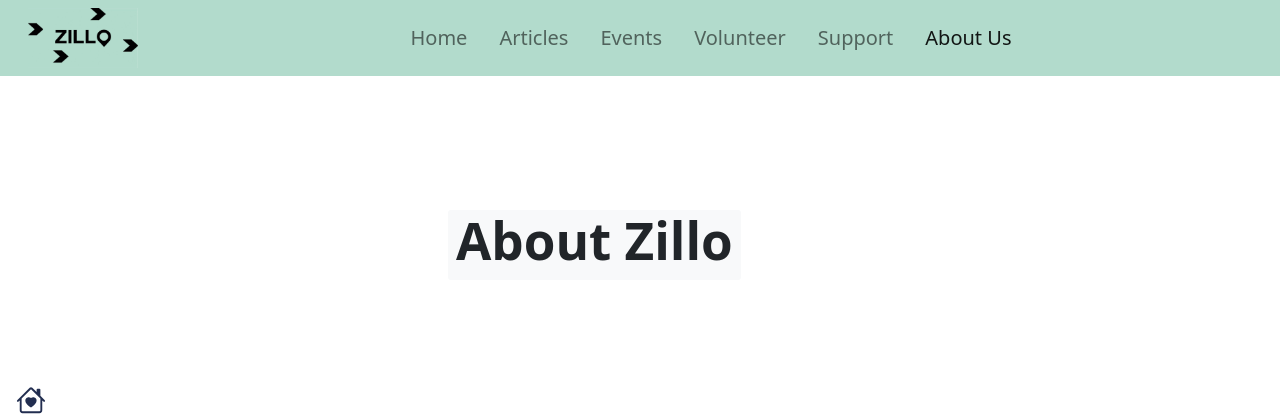
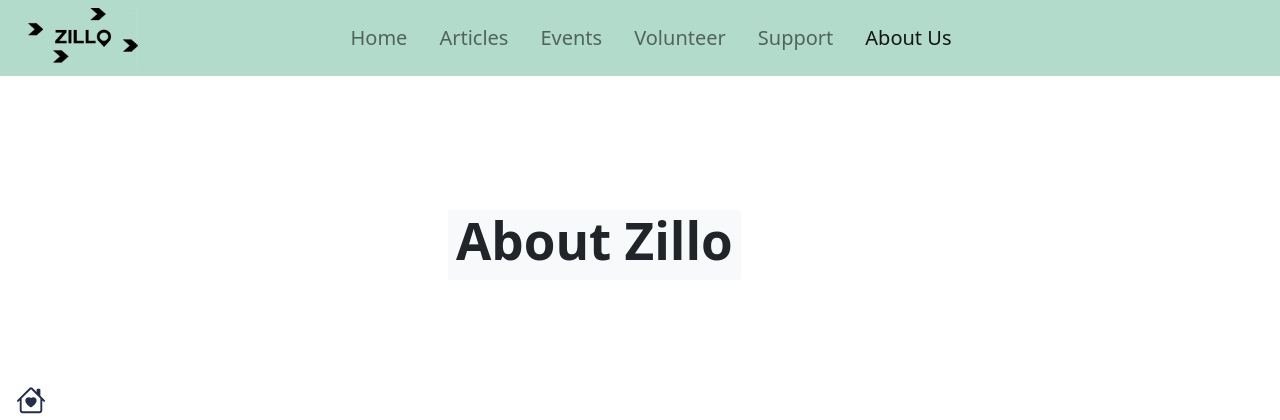
Before and after one commit to Solhex/ZilloSite, a Flask app: page /aboutus in a window 1280 px wide. Shown: the top 420 px of the page. Run offline with Flask 2, Linux system fonts and the light colour scheme; some libraries are stand-ins or nearby versions.

Commit message:
Centered the navbar and added a no sidebar margin option

```diff
--- a/website/templates/base.html
+++ b/website/templates/base.html
@@ -66,7 +66,7 @@
         <button class="navbar-toggler m-2 mx-3" type="button" data-bs-toggle="collapse" data-bs-target="#navbarNavAltMarkup" aria-controls="navbarNavAltMarkup" aria-expanded="false" aria-label="Toggle navigation">
           <span class="navbar-toggler-icon"></span>
         </button>
-        <div class="collapse navbar-collapse" id="navbarNavAltMarkup">
+        <div class="collapse navbar-collapse" id="navbarNavAltMarkup" style="margin-left:-7.5rem;">
           <div class="navbar-nav mx-auto">
             <a {% if current_page_num == 1 %}class="nav-link h5 m-2 active" aria-current="page"{% else %}class="nav-link h5 m-2"{% endif %} href="/">Home</a>
             <a {% if current_page_num == 2 %}class="nav-link h5 m-2 active" aria-current="page"{% else %}class="nav-link h5 m-2"{% endif %} href="/articles">Articles</a>
@@ -109,7 +109,7 @@
       </div>
     {% endif %}
 
-    <div style="margin-left:4rem; {% if cover_picture %}margin-top: 30vw;{% endif %}">
+    <div style="{% if sidebar_segments >= 1 %}margin-left:4rem;{% endif %} {% if cover_picture %}margin-top: 30vw;{% endif %}">
       {% block content %}
       {% endblock %}
     </div>
```
